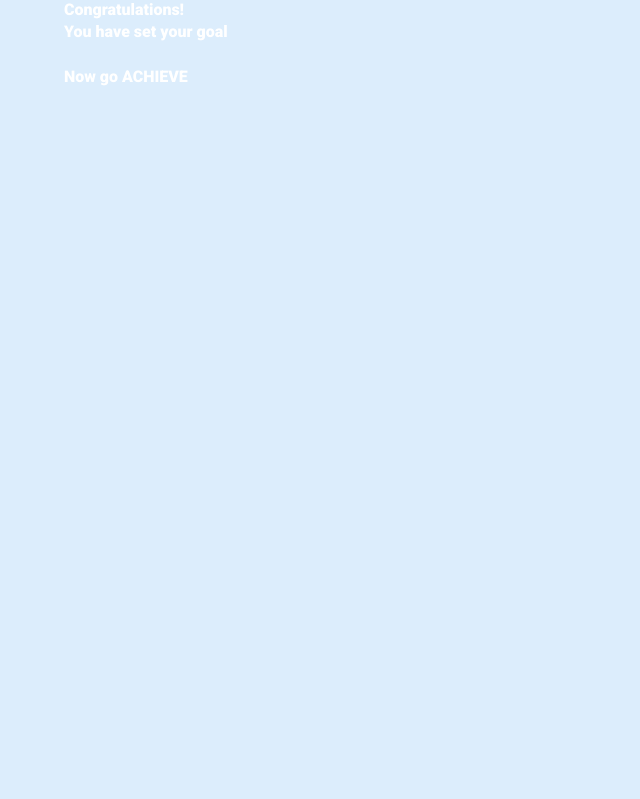
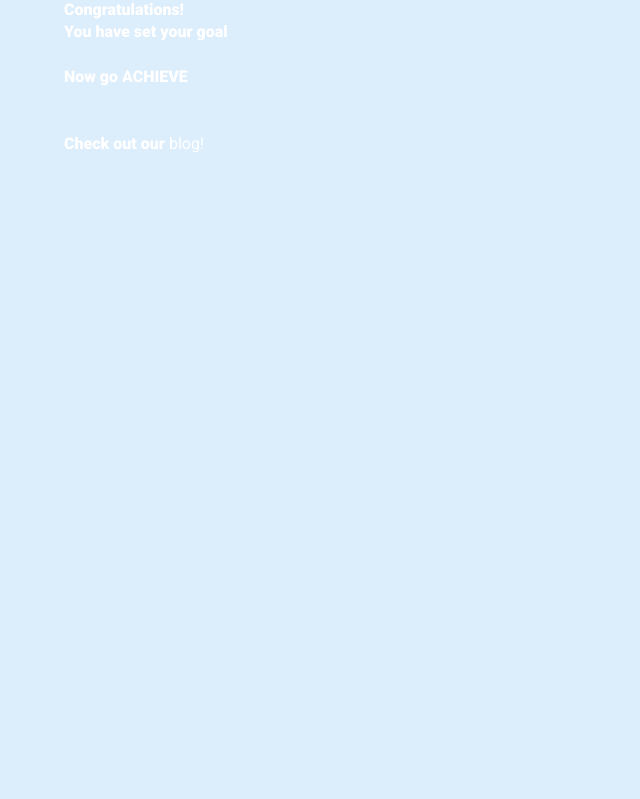
Before and after one commit to PolGuixe/Achiever, a PHP site: page / in a window 1280 px wide. Shown: the part 4001-4800 px from the top of the page, without its empty margins (0-640 px from the left). Run offline with PHP 8.4, Linux system fonts and the light colour scheme; some libraries are stand-ins or nearby versions.

Commit message:
added blog link

```diff
--- a/index.php
+++ b/index.php
@@ -106,6 +106,11 @@
 			Now go ACHIEVE<br/>
 			<br/>
 
+<br>
+Check out our <a href="http://behaviouralinsights.wordpress.com/" >blog! </a>
+</br>
+
+
 </div>
 
 
```
